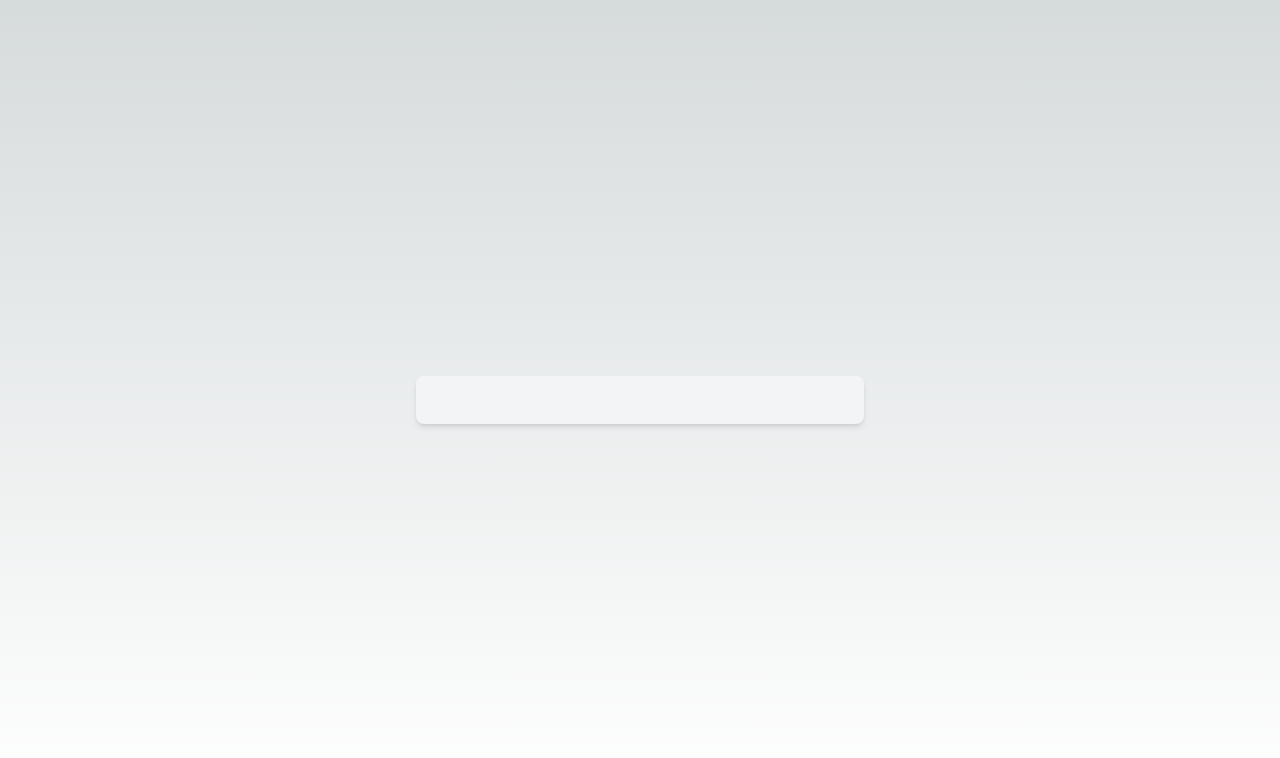
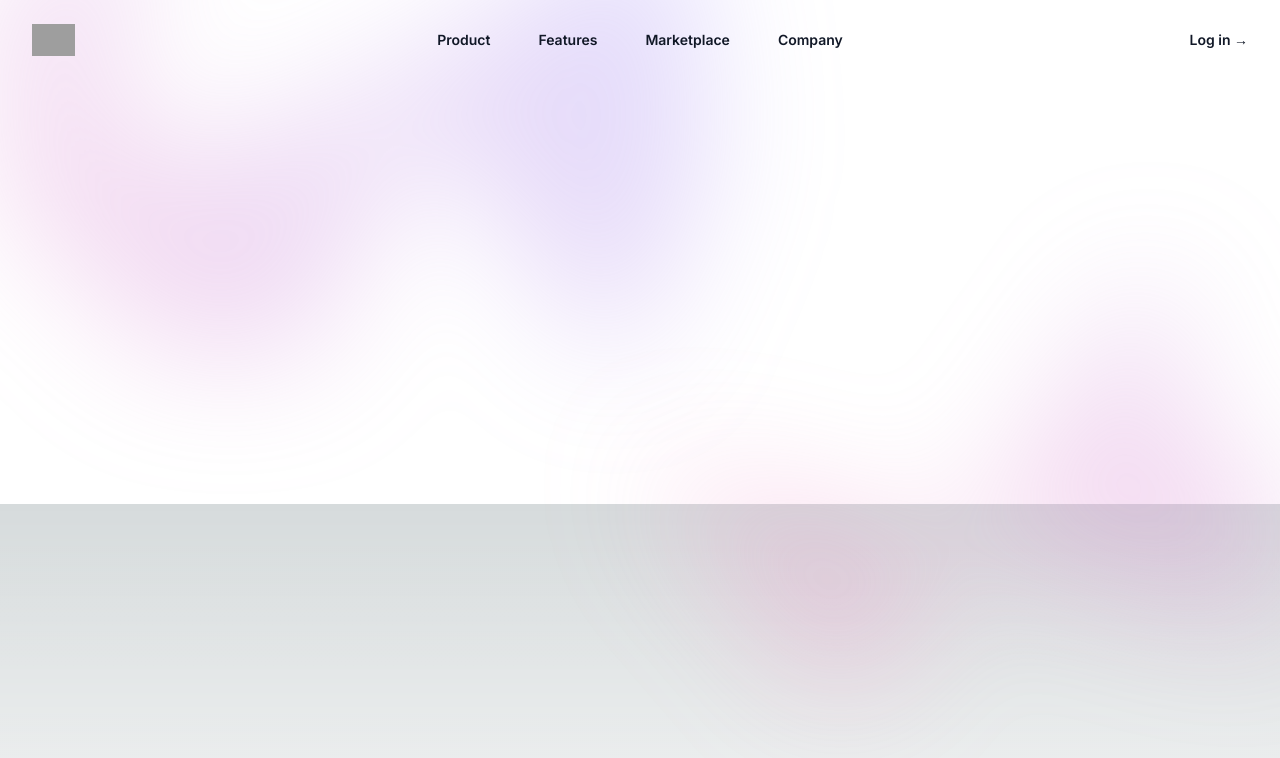
Before and after one commit to JP-GECT/hackarch, a Next.js app: page / in a window 1280 px wide. Shown: the top 758 px of the page. Built offline with nearby package versions, Linux system fonts and the light colour scheme; grey boxes are pictures that could not be loaded.

Commit message:
created head page

```diff
--- a/package.json
+++ b/package.json
@@ -9,6 +9,8 @@
     "lint": "next lint"
   },
   "dependencies": {
+    "@headlessui/react": "^1.7.16",
+    "@heroicons/react": "^2.0.18",
     "autoprefixer": "10.4.14",
     "next": "13.4.13",
     "postcss": "8.4.27",
--- /dev/null
+++ b/src/app/components/headpage.js
@@ -0,0 +1,132 @@
+"use client"
+import { useState } from 'react'
+import { Dialog } from '@headlessui/react'
+import { Bars3Icon, XMarkIcon } from '@heroicons/react/24/outline'
+
+const navigation = [
+  { name: 'Product', href: '#' },
+  { name: 'Features', href: '#' },
+  { name: 'Marketplace', href: '#' },
+  { name: 'Company', href: '#' },
+]
+
+export default function Example() {
+  const [mobileMenuOpen, setMobileMenuOpen] = useState(false)
+
+  return (
+    <div className="bg-white">
+      <header className="absolute inset-x-0 top-0 z-50">
+        <nav className="flex items-center justify-between p-6 lg:px-8" aria-label="Global">
+          <div className="flex lg:flex-1">
+            <a href="#" className="-m-1.5 p-1.5">
+              <span className="sr-only">Your Company</span>
+              <img
+                className="h-8 w-auto"
+                src="https://tailwindui.com/img/logos/mark.svg?color=indigo&shade=600"
+                alt=""
+              />
+            </a>
+          </div>
+          <div className="flex lg:hidden">
+            <button
+              type="button"
+              className="-m-2.5 inline-flex items-center justify-center rounded-md p-2.5 text-gray-700"
+              onClick={() => setMobileMenuOpen(true)}
+            >
+              <span className="sr-only">Open main menu</span>
+              <Bars3Icon className="h-6 w-6" aria-hidden="true" />
+            </button>
+          </div>
+          <div className="hidden lg:flex lg:gap-x-12">
+            {navigation.map((item) => (
+              <a key={item.name} href={item.href} className="text-sm font-semibold leading-6 text-gray-900">
+                {item.name}
+              </a>
+            ))}
+          </div>
+          <div className="hidden lg:flex lg:flex-1 lg:justify-end">
+            <a href="#" className="text-sm font-semibold leading-6 text-gray-900">
+              Log in <span aria-hidden="true">&rarr;</span>
+            </a>
+          </div>
+        </nav>
+        <Dialog as="div" className="lg:hidden" open={mobileMenuOpen} onClose={setMobileMenuOpen}>
+          <div className="fixed inset-0 z-50" />
+          <Dialog.Panel className="fixed inset-y-0 right-0 z-50 w-full overflow-y-auto bg-white px-6 py-6 sm:max-w-sm sm:ring-1 sm:ring-gray-900/10">
+            <div className="flex items-center justify-between">
+              <a href="#" className="-m-1.5 p-1.5">
+                <span className="sr-only">Your Company</span>
+                <img
+                  className="h-8 w-auto"
+                  src="https://tailwindui.com/img/logos/mark.svg?color=indigo&shade=600"
+                  alt=""
+                />
+              </a>
+              <button
+                type="button"
+                className="-m-2.5 rounded-md p-2.5 text-gray-700"
+                onClick={() => setMobileMenuOpen(false)}
+              >
+                <span className="sr-only">Close menu</span>
+                <XMarkIcon className="h-6 w-6" aria-hidden="true" />
+              </button>
+            </div>
+            <div className="mt-6 flow-root">
+              <div className="-my-6 divide-y divide-gray-500/10">
+                <div className="space-y-2 py-6">
+                  {navigation.map((item) => (
+                    <a
+                      key={item.name}
+                      href={item.href}
+                      className="-mx-3 block rounded-lg px-3 py-2 text-base font-semibold leading-7 text-gray-900 hover:bg-gray-50"
+                    >
+                      {item.name}
+                    </a>
+                  ))}
+                </div>
+                <div className="py-6">
+                  <a
+                    href="#"
+                    className="-mx-3 block rounded-lg px-3 py-2.5 text-base font-semibold leading-7 text-gray-900 hover:bg-gray-50"
+                  >
+                    Log in
+                  </a>
+                </div>
+              </div>
+            </div>
+          </Dialog.Panel>
+        </Dialog>
+      </header>
+
+      <div className="relative isolate px-6 pt-14 lg:px-8">
+        <div
+          className="absolute inset-x-0 -top-40 -z-10 transform-gpu overflow-hidden blur-3xl sm:-top-80"
+          aria-hidden="true"
+        >
+          <div
+            className="relative left-[calc(50%-11rem)] aspect-[1155/678] w-[36.125rem] -translate-x-1/2 rotate-[30deg] bg-gradient-to-tr from-[#ff80b5] to-[#9089fc] opacity-30 sm:left-[calc(50%-30rem)] sm:w-[72.1875rem]"
+            style={{
+              clipPath:
+                'polygon(74.1% 44.1%, 100% 61.6%, 97.5% 26.9%, 85.5% 0.1%, 80.7% 2%, 72.5% 32.5%, 60.2% 62.4%, 52.4% 68.1%, 47.5% 58.3%, 45.2% 34.5%, 27.5% 76.7%, 0.1% 64.9%, 17.9% 100%, 27.6% 76.8%, 76.1% 97.7%, 74.1% 44.1%)',
+            }}
+          />
+        </div>
+        <div className="mx-auto max-w-2xl py-32 sm:py-48 lg:py-56">
+
+        </div>
+        <div
+          className="absolute inset-x-0 top-[calc(100%-13rem)] -z-10 transform-gpu overflow-hidden blur-3xl sm:top-[calc(100%-30rem)]"
+          aria-hidden="true"
+        >
+          <div
+            className="relative left-[calc(50%+3rem)] aspect-[1155/678] w-[36.125rem] -translate-x-1/2 bg-gradient-to-tr from-[#ff80b5] to-[#9089fc] opacity-30 sm:left-[calc(50%+36rem)] sm:w-[72.1875rem]"
+            style={{
+              clipPath:
+                'polygon(74.1% 44.1%, 100% 61.6%, 97.5% 26.9%, 85.5% 0.1%, 80.7% 2%, 72.5% 32.5%, 60.2% 62.4%, 52.4% 68.1%, 47.5% 58.3%, 45.2% 34.5%, 27.5% 76.7%, 0.1% 64.9%, 17.9% 100%, 27.6% 76.8%, 76.1% 97.7%, 74.1% 44.1%)',
+            }}
+          />
+        </div>
+      </div>
+    </div>
+  )
+}
--- a/src/app/page.js
+++ b/src/app/page.js
@@ -1,12 +1,12 @@
 import Image from 'next/image'
+import Example from './components/headpage'
 
 export default function Home() {
   return (
   <>
-  <div className="flex items-center justify-center min-h-screen">
-      <div className="bg-gray-100 p-6 rounded-lg shadow-md max-w-md w-full">
+  <Example />
 
-      </div>
-    </div></>
+
+    </>
   )
 }
```
Also changed, not shown: src/app/components/gallery.js (added), 1 other file (tests, documents, lock files or other folders).
